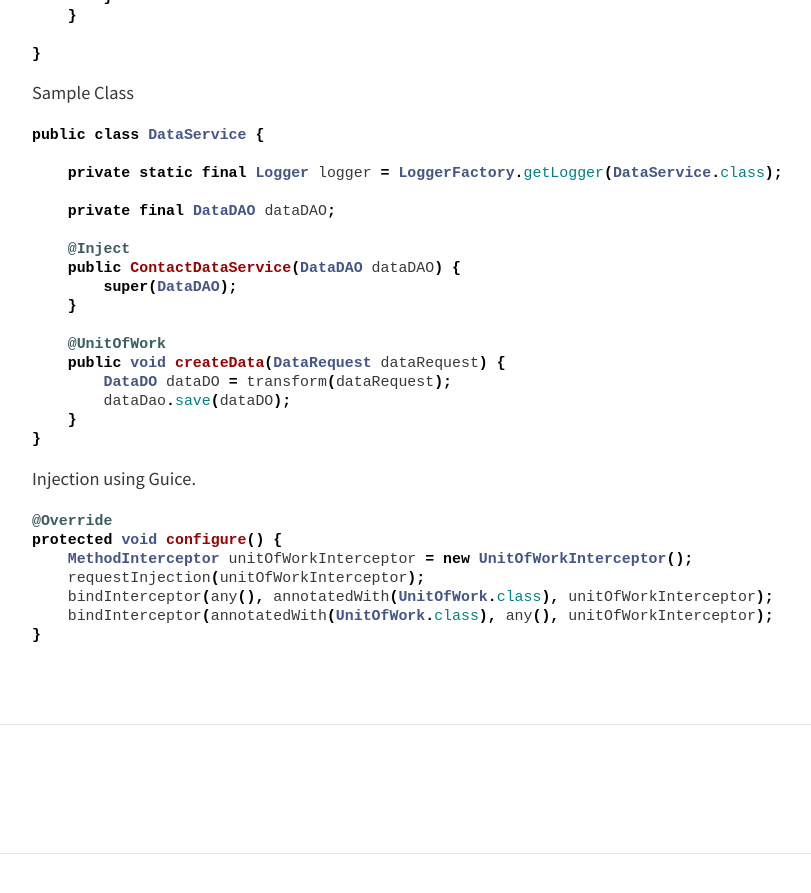
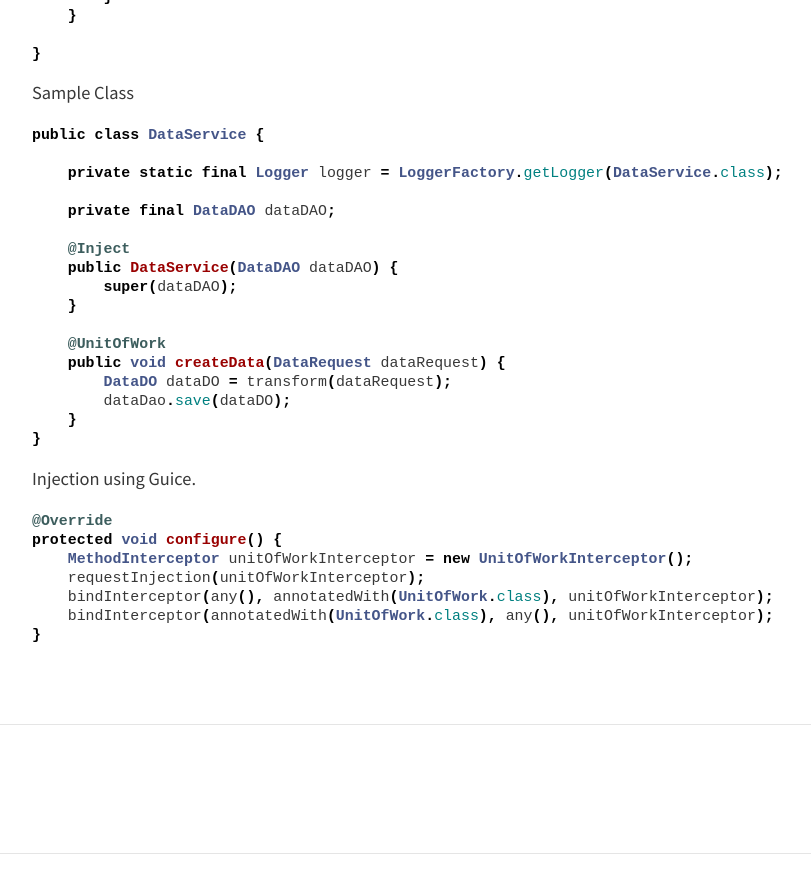
Before and after one commit to utk4rsh/utk4rsh.github.io, a Jekyll site: the page built from _posts/2018-03-25-unit-of-work.md, in a window 1280 px wide and 900 px high, scrolled down 3464 px. Shown: the top 893 px of the window, without its empty margins (224-1035 px from the left). Built offline with Jekyll 4.4.1, drawn with Linux system fonts in a browser that asks for light colours; nearby versions of some CDN libraries; comment, search, counter and statistics services are not loaded.

Commit message:
New post

```diff
--- a/_posts/2018-03-25-unit-of-work.md
+++ b/_posts/2018-03-25-unit-of-work.md
@@ -182,8 +182,8 @@ public class DataService {
     private final DataDAO dataDAO;
 
     @Inject
-    public ContactDataService(DataDAO dataDAO) {
-        super(DataDAO);
+    public DataService(DataDAO dataDAO) {
+        super(dataDAO);
     }
 
     @UnitOfWork
```
Also changed, not shown: _posts/2019-02-11-see_something_say_something.md (added, +4 -0 lines).
